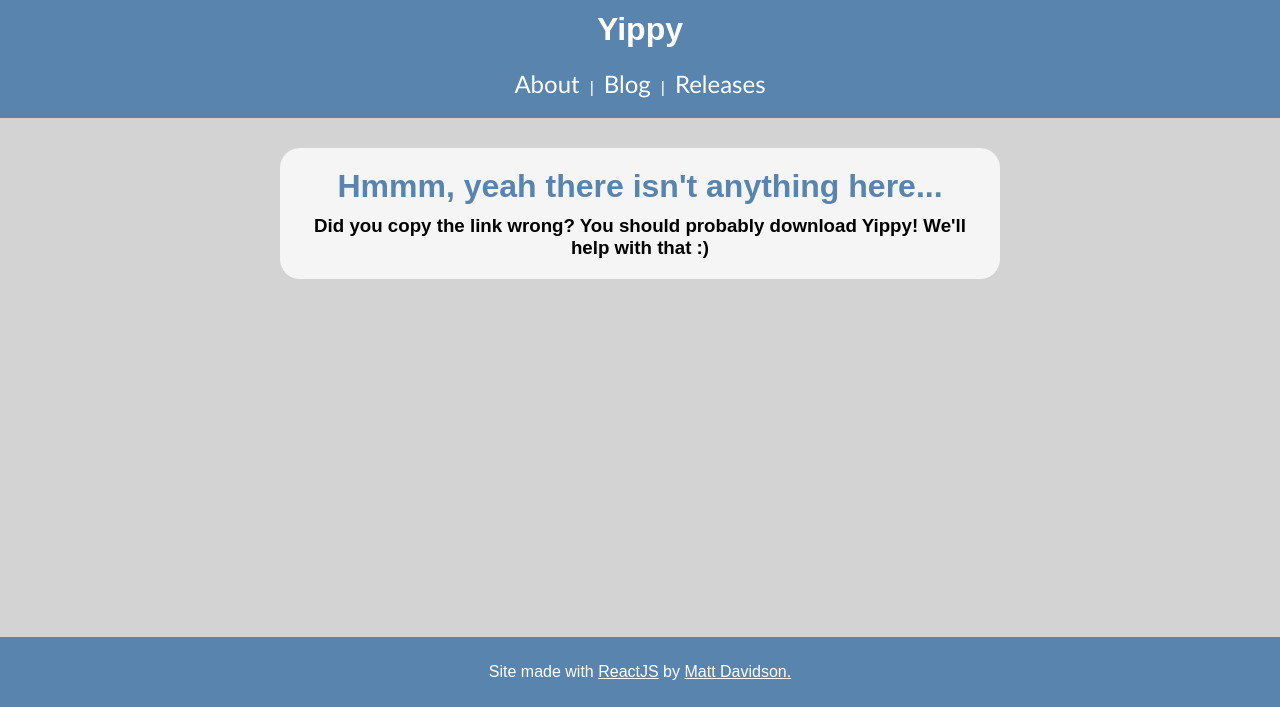
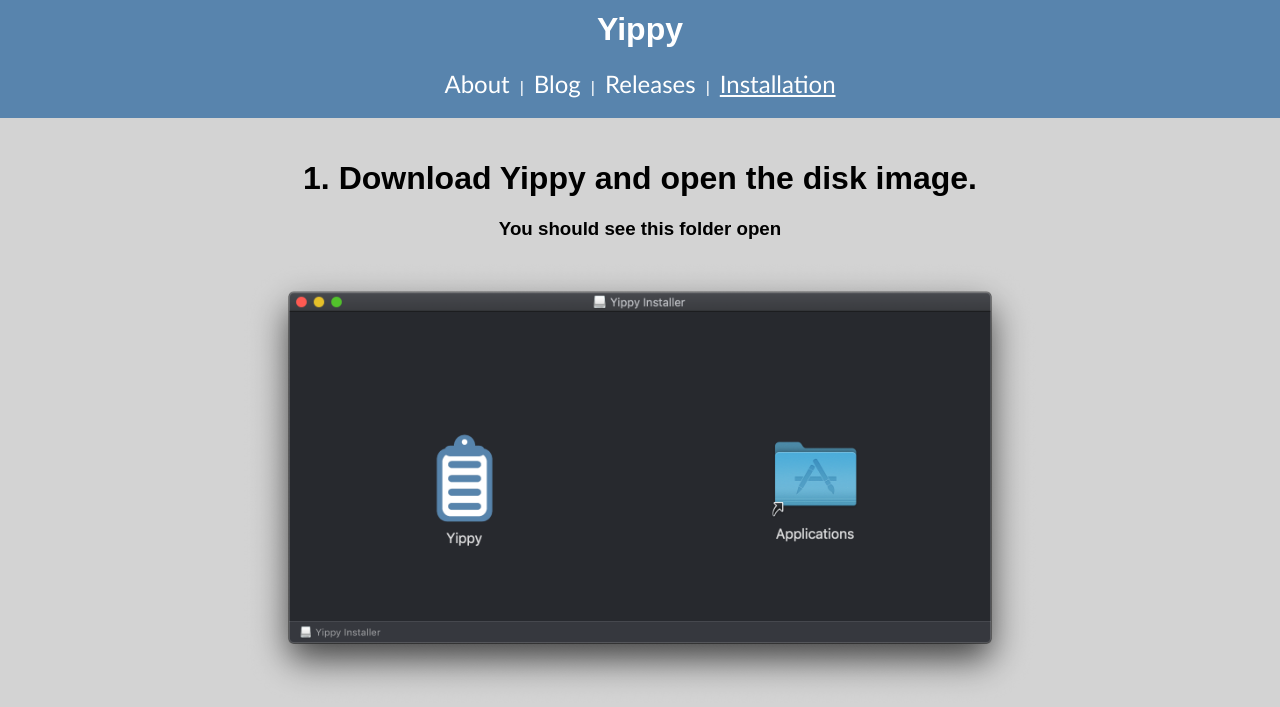
Before and after one commit to mattDavo/yippy-web, a React app: page /installation in a window 1280 px wide. Shown: the part 93-800 px from the top of the page. Built offline with nearby package versions, Linux system fonts and the light colour scheme.

Commit message:
Added installation guide

```diff
--- a/src/css/App.css
+++ b/src/css/App.css
@@ -233,3 +233,9 @@
   margin: 10px;
   font-weight: 600;
 }
+
+.Installation-tab {
+  background-color: lightgray;
+  padding: 20px;
+  align-content: center;
+}
--- a/src/js/App.js
+++ b/src/js/App.js
@@ -2,6 +2,7 @@
 import AboutTab from './AboutTab';
 import BlogTab from './BlogTab';
 import ReleasesTab from './ReleasesTab';
+import InstallationTab from './InstallationTab';
 import Tabs from './Tabs'
 import '../css/App.css';
 import '../fontawesome/css/all.min.css';
@@ -29,6 +30,7 @@
               <Route exact path='/' component={AboutTab}></Route>
               <Route exact path='/blog' component={BlogTab}></Route>
               <Route exact path='/releases' component={ReleasesTab}></Route>
+              <Route exact path='/installation' component={InstallationTab}></Route>
               <Route component={NotFoundComponent}></Route>
           </Switch>
         </div>
--- /dev/null
+++ b/src/js/InstallationTab.js
@@ -0,0 +1,41 @@
+import React from 'react';
+import Tab from './Tab';
+import installation0 from '../images/installation/installation0.png'
+import installation1 from '../images/installation/installation1.png'
+import installation2 from '../images/installation/installation2.png'
+import installation3 from '../images/installation/installation3.png'
+import installation4 from '../images/installation/installation4.png'
+import installation5 from '../images/installation/installation5.png'
+
+class InstallationTab extends Tab {
+
+    renderTab() {
+        return (
+            <div className="Installation-tab">
+                <h1>1. Download Yippy and open the disk image.</h1>
+                <h3>You should see this folder open</h3>
+                <img src={installation0} alt="Installation screenshot 0" className="Screenshot-img" />
+
+                <h1>2. Drag Yippy into the applications folder.</h1>
+
+                <h1>3. Close the window and open Yippy from the Applications folder.</h1>
+                <h3>You should see an alert like this. Click open. If there is no option to open, open System Preferences > Security & Privacy > General and allow Yippy to be opened.</h3>
+                <img src={installation1} alt="Installation screenshot 1" className="Screenshot-img" />
+
+                <h1>3. Then you should see this window:</h1>
+                <img src={installation2} alt="Installation screenshot 2" className="Screenshot-img" />
+
+                <h1>4. Click allow access and you will see this window:</h1>
+                <img src={installation3} alt="Installation screenshot 3" className="Screenshot-img" />
+
+                <h1>5. Then find Yippy in the Privacy tab and make sure it is ticked.</h1>
+                <img src={installation4} alt="Installation screenshot 4" className="Screenshot-img" />
+
+                <h1>6. Close System Preferences and you should see this window. Then you are ready to start using Yippy!</h1>
+                <img src={installation5} alt="Installation screenshot 5" className="Screenshot-img" />
+            </div>
+        );
+    }
+}
+
+export default InstallationTab;
--- a/src/js/Tabs.js
+++ b/src/js/Tabs.js
@@ -26,6 +26,12 @@
                         title="Releases"
                         route="/releases"
                     />
+                    |
+                <TabOption
+                    isSelected={tabSelected === "/installation"}
+                    title="Installation"
+                    route="/installation"
+                />
             </div>
         );
     }
```
Also changed, not shown: src/images/installation/installation0.png (added), src/images/installation/installation1.png (added), src/images/installation/installation2.png (added), src/images/installation/installation3.png (added), src/images/installation/installation4.png (added), src/images/installation/installation5.png (added). Lines whose indentation alone changed are shown as unchanged.
